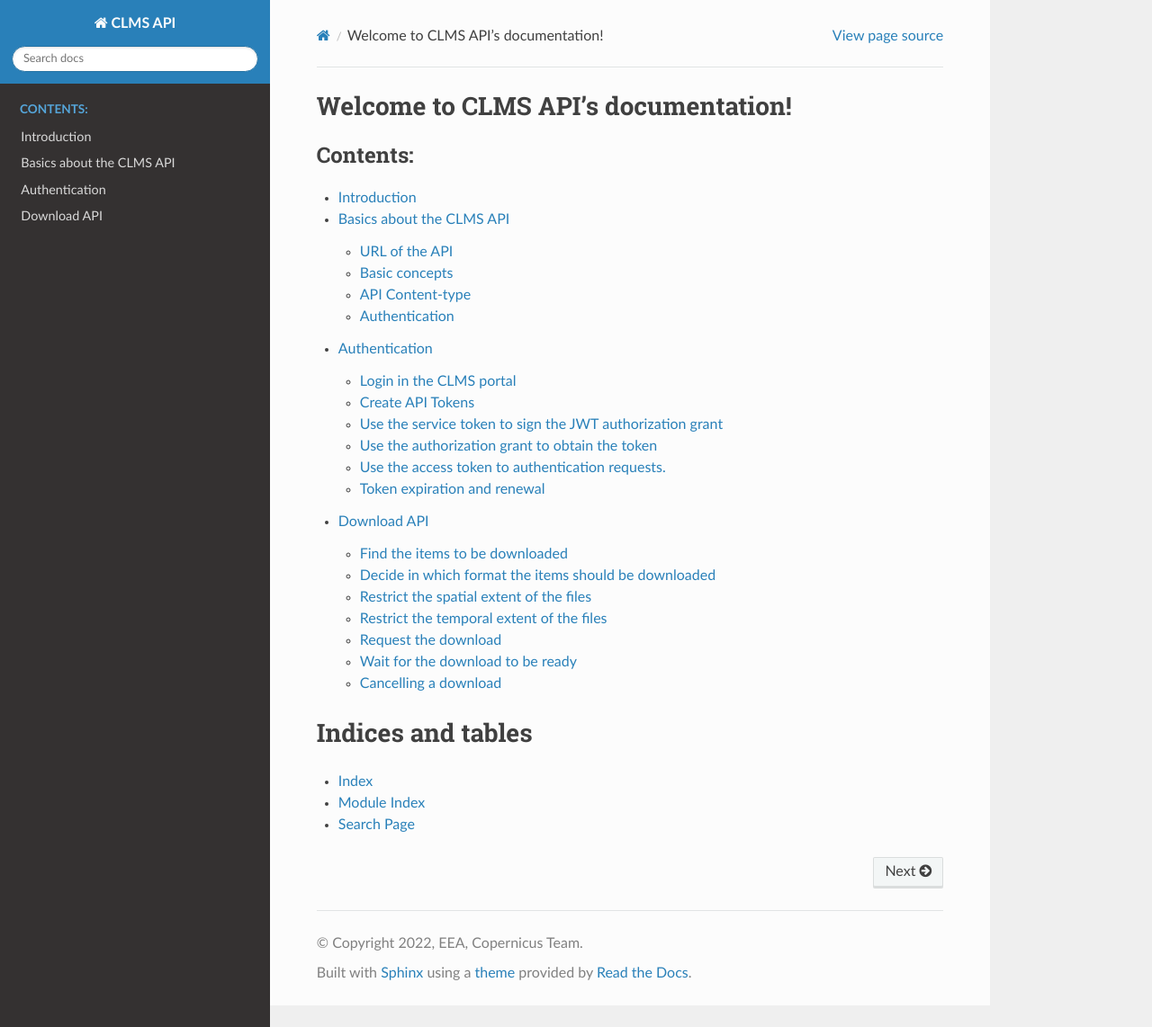
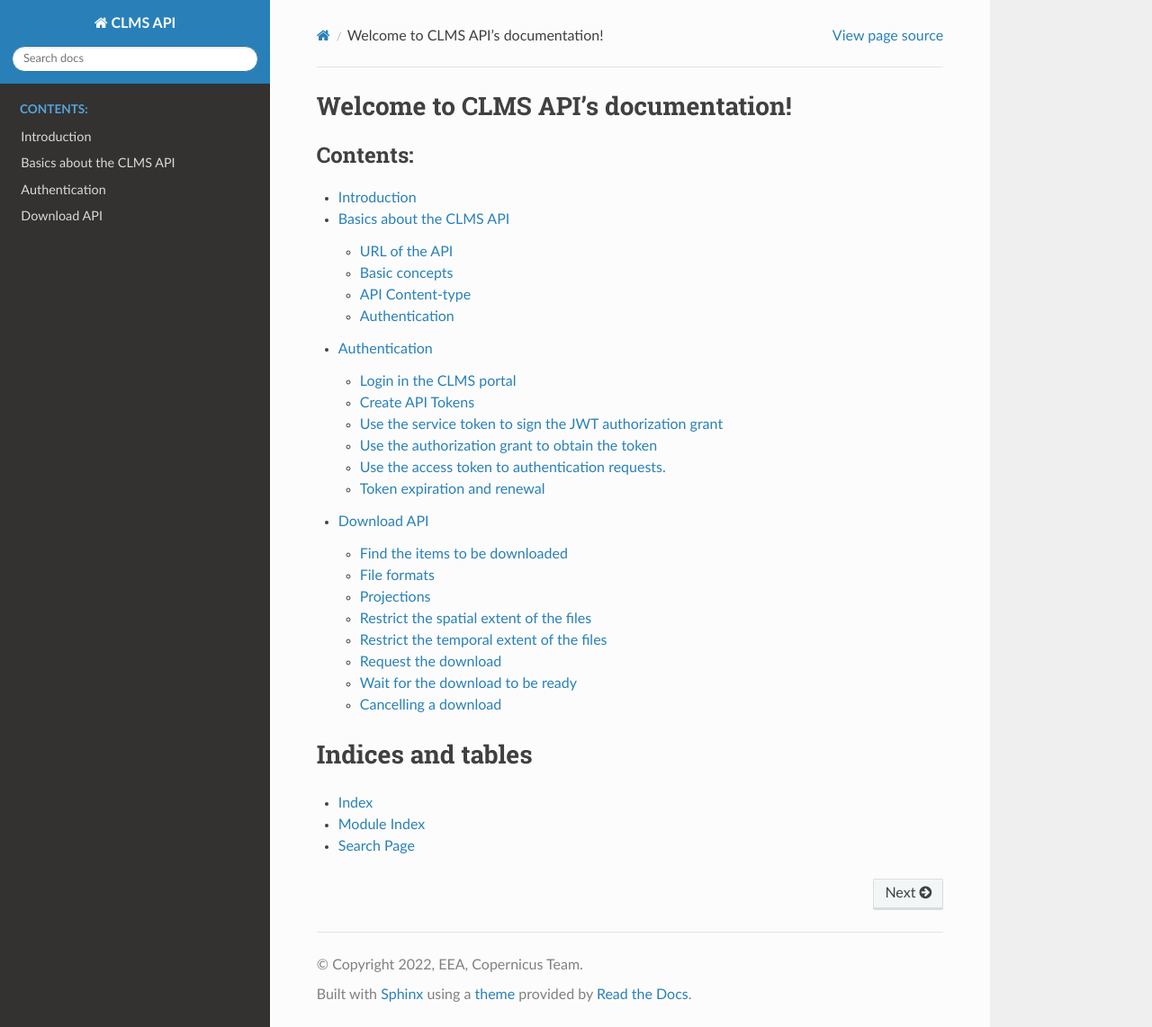
Before and after one commit to eea/clms-api-docs, a Sphinx documentation site: the page built from source/index.rst, in a window 1280 px wide and 1142 px high. Shown: the whole window at 90% size. Built offline with Sphinx 7.4.7 and the Read the Docs theme 2.0.0, drawn with Linux system fonts in a browser that asks for light colours.

Commit message:
change headings

````diff
--- a/source/download.md
+++ b/source/download.md
@@ -37,7 +37,7 @@ And the results will be similar to the following:
 
 When we find the DataSet that we want to download we will have to take note of its `UID` (in order to know what to download) and its `dataset_full_format` (in order to know which format conversions can we request).
 
-## Decide in which format the items should be downloaded
+## File formats
 
 The CLMS API provides an endpoint where we can check which coversions are available for the available formats. To get the list of available conversions we need to do the following request:
 
@@ -51,6 +51,8 @@ The response will be a JSON object where each of the format has a `true/false` v
 ```{literalinclude} ./http-examples/download-available-conversions.resp
    :language: http
 ```
+
+## Projections
 
 In the same way the output projection of the downloaded file can be selected. This selection is open on all available projections. To get the list of the available ones, one needs to do the followint request:
 
````
